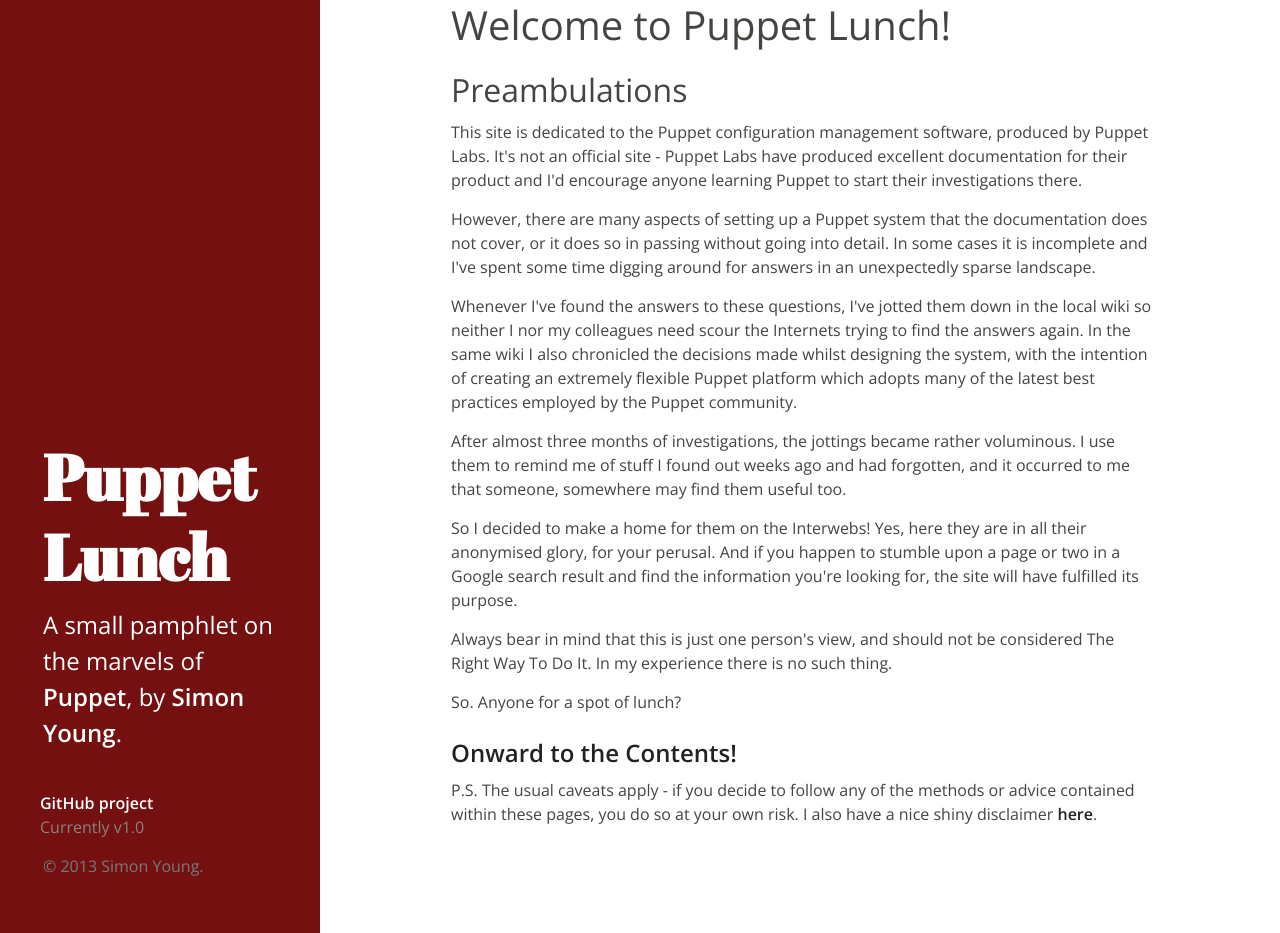
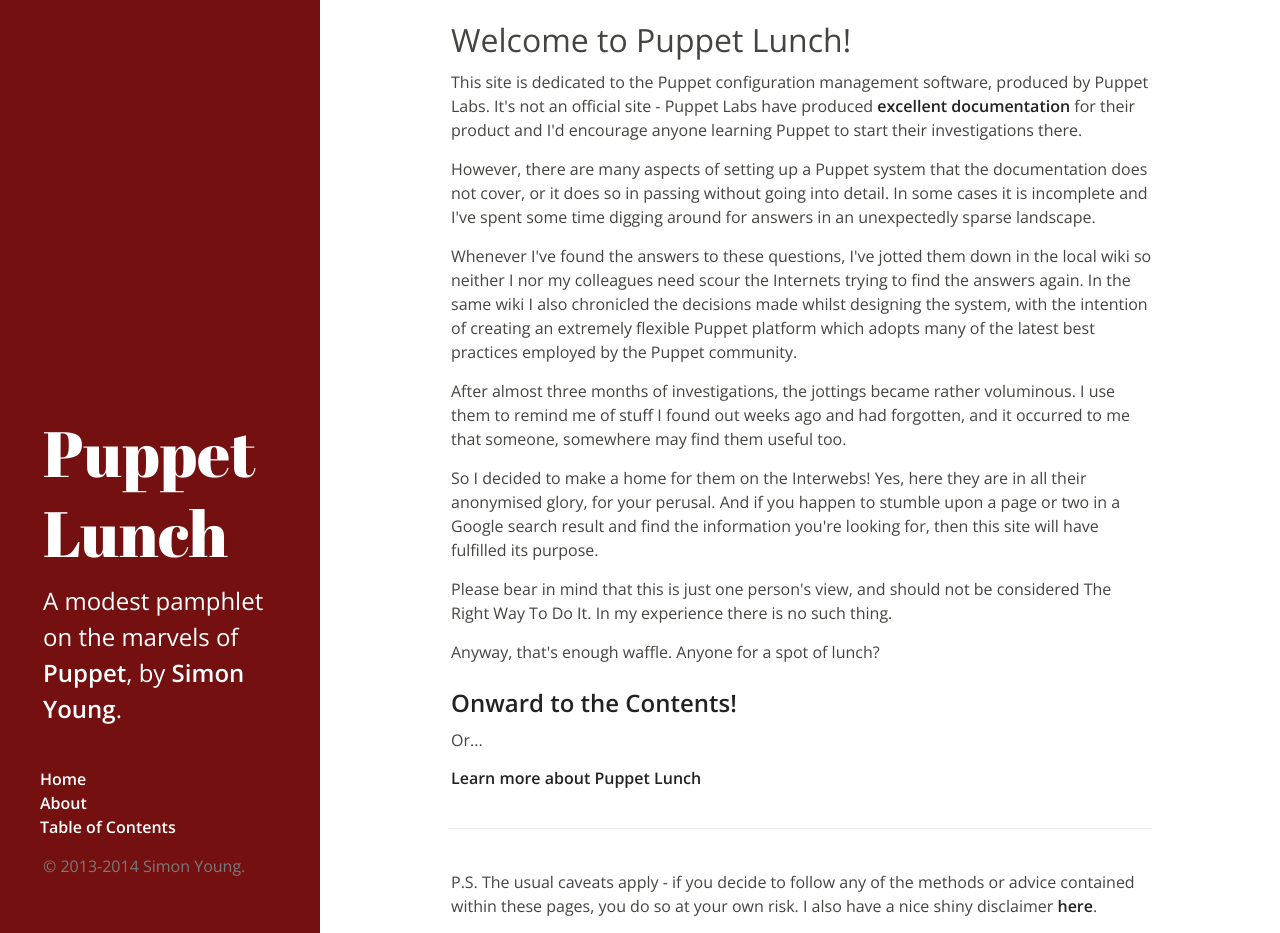
Before and after one commit to Sgydoo/puppet-lunch, a Jekyll site: the page built from index.html, in a window 1280 px wide and 933 px high. Built offline with Jekyll 4.4.1, drawn with Linux system fonts in a browser that asks for light colours; Markdown is read by kramdown in place of the engine named in the settings; the list of posts is cut into pages by our own code.

Commit message:
Added the About page. Tidied up tables.

```diff
--- a/_layouts/default.html
+++ b/_layouts/default.html
@@ -42,18 +42,17 @@
 
     <header class="masthead">
       <div class="masthead-inner">
-        <h1><a href="{{ site.baseurl }}/">Puppet Lunch</a></h1>
-        <p class="lead">A small pamphlet on the marvels of <a href="http://puppetlabs.com"
+        <h1>Puppet Lunch</h1>
+        <p class="lead">A modest pamphlet on the marvels of <a href="http://puppetlabs.com"
          target="_blank">Puppet</a>, by <a href="https://github.com/Sgydoo"
          target="_blank">Simon Young</a>.</p>
         <div class="colophon">
           <ul class="colophon-links">
-            <li>
-              <a href="https://github.com/Sgydoo/puppet-lunch">GitHub project</a>
-            </li>
-            <li>Currently v1.0</li>
+            <li><a href="{{ site.baseurl }}/">Home</a></li>
+            <li><a href="{{ site.baseurl }}/about">About</a></li>
+            <li><a href="{{ site.baseurl }}/contents">Table of Contents</a></li>
           </ul>
-          <p>&copy; 2013 {{ site.author.name }}.</p>
+          <p>&copy; 2013-2014 {{ site.author.name }}.</p>
         </div>
 
       </div>
--- a/index.html
+++ b/index.html
@@ -2,15 +2,13 @@
 layout: default
 ---
 
-<h1>Welcome to Puppet Lunch!</h1>
-
-<h2>Preambulations</h2>
+<h2>Welcome to Puppet Lunch!</h2>
 
 <p>This site is dedicated to the Puppet configuration management
    software, produced by Puppet Labs. It's not an official site -
-   Puppet Labs have produced excellent documentation for their product
-   and I'd encourage anyone learning Puppet to start their
-   investigations there.</p>
+   Puppet Labs have produced <a href="http://docs.puppetlabs.com/">excellent
+   documentation</a> for their product and I'd encourage anyone
+   learning Puppet to start their investigations there.</p>
 
 <p>However, there are many aspects of setting up a Puppet system that
    the documentation does not cover, or it does so in passing without
@@ -34,16 +32,22 @@
 <p>So I decided to make a home for them on the Interwebs! Yes, here
    they are in all their anonymised glory, for your perusal. And if
    you happen to stumble upon a page or two in a Google search result
-   and find the information you're looking for, the site will have
-   fulfilled its purpose.</p>
+   and find the information you're looking for, then this site will
+   have fulfilled its purpose.</p>
 
-<p>Always bear in mind that this is just one person's view, and should
+<p>Please bear in mind that this is just one person's view, and should
    not be considered The Right Way To Do It. In my experience there
    is no such thing.</p>
 
-<p>So. Anyone for a spot of lunch?</p>
+<p>Anyway, that's enough waffle. Anyone for a spot of lunch?</p>
 
 <h3><a href="{{ site.baseurl }}/contents">Onward to the Contents!</a></h3>
+
+<p>Or...</p>
+
+<h4><a href="{{ site.baseurl }}/about">Learn more about Puppet Lunch</a></h4>
+
+<hr>
 
 <p>P.S. The usual caveats apply - if you decide to follow any of the
         methods or advice contained within these pages, you do so at
--- a/public/css/hyde.css
+++ b/public/css/hyde.css
@@ -265,6 +265,7 @@
 
 /* Tables */
 table {
+  margin-left: 3px;
   border-collapse:collapse;
 }
 th {
```
Also changed, not shown: about/index.html (added, +56 -0 lines), contents/index.html (+4 -4 lines).
